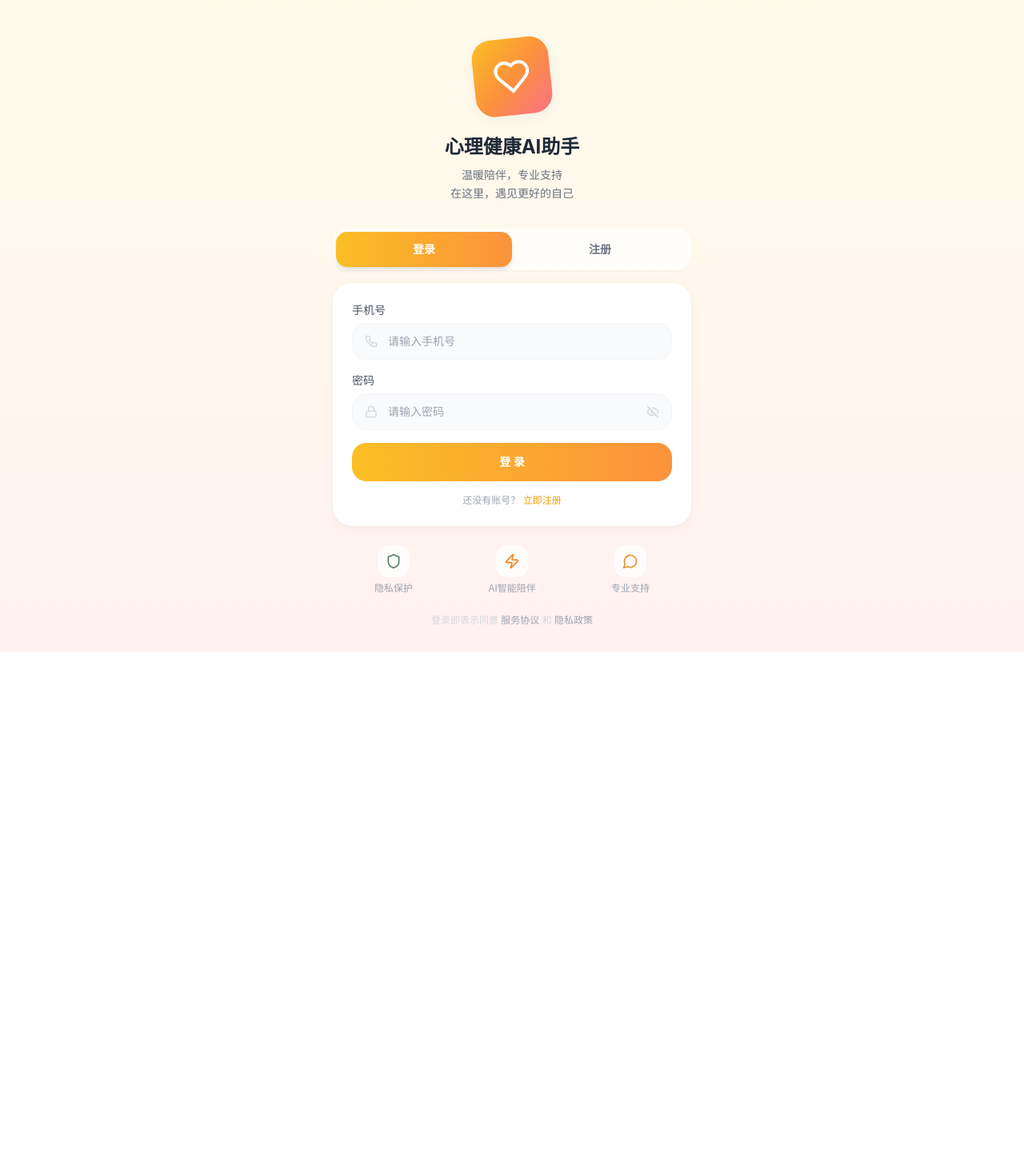
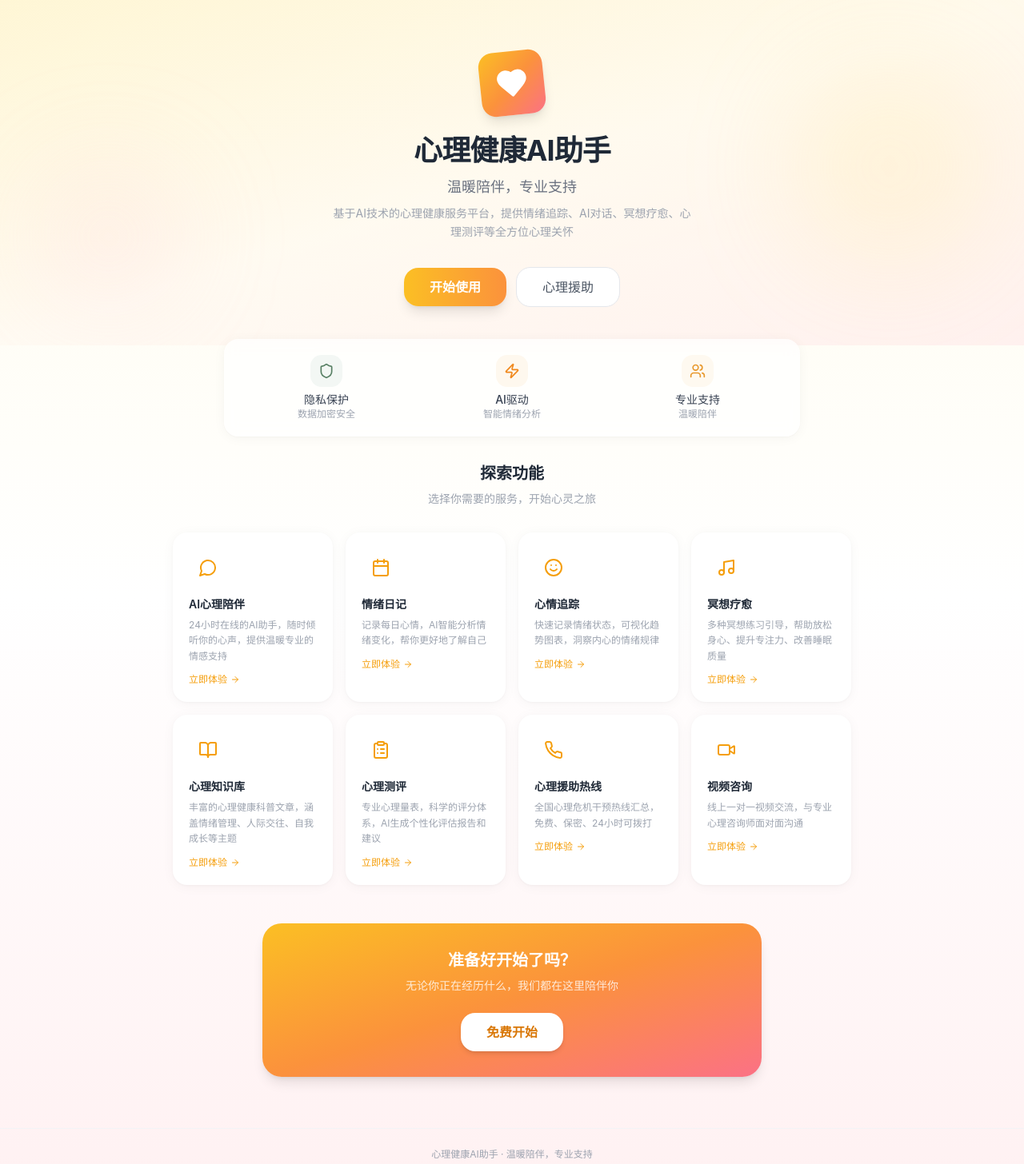
Before and after one commit to Yanyuan-2580/yanyuan, a Vue app in the folder client/: page /nav in a window 1280 px wide. Before the commit this address led to /login. Shown: the top 1456 px of the page at 80% size. Before the commit the page ends 816 px from the top, so only its background shows below. Built offline with nearby package versions, Linux system fonts and the light colour scheme.

Commit message:
v2.5.0 - 项目导航介绍页 /nav

```diff
--- /dev/null
+++ b/client/src/pages/NavPage.vue
@@ -0,0 +1,212 @@
+<script setup lang="ts">
+import { useRouter } from 'vue-router';
+import { Heart, MessageCircle, Calendar, BookOpen, Smile, ClipboardList, Music, Phone, Video, ArrowRight, Shield, Zap, Users } from 'lucide-vue-next';
+
+const router = useRouter();
+
+const features = [
+  {
+    icon: MessageCircle,
+    title: 'AI心理陪伴',
+    desc: '24小时在线的AI助手，随时倾听你的心声，提供温暖专业的情感支持',
+    color: 'from-amber-400 to-orange-400',
+    bg: 'from-amber-50 to-orange-50',
+    path: '/chat'
+  },
+  {
+    icon: Calendar,
+    title: '情绪日记',
+    desc: '记录每日心情，AI智能分析情绪变化，帮你更好地了解自己',
+    color: 'from-rose-400 to-pink-400',
+    bg: 'from-rose-50 to-pink-50',
+    path: '/diary'
+  },
+  {
+    icon: Smile,
+    title: '心情追踪',
+    desc: '快速记录情绪状态，可视化趋势图表，洞察内心的情绪规律',
+    color: 'from-emerald-400 to-teal-400',
+    bg: 'from-emerald-50 to-teal-50',
+    path: '/mood'
+  },
+  {
+    icon: Music,
+    title: '冥想疗愈',
+    desc: '多种冥想练习引导，帮助放松身心、提升专注力、改善睡眠质量',
+    color: 'from-calm-400 to-calm-500',
+    bg: 'from-calm-50 to-emerald-50',
+    path: '/meditation'
+  },
+  {
+    icon: BookOpen,
+    title: '心理知识库',
+    desc: '丰富的心理健康科普文章，涵盖情绪管理、人际交往、自我成长等主题',
+    color: 'from-sky-400 to-blue-400',
+    bg: 'from-sky-50 to-blue-50',
+    path: '/knowledge'
+  },
+  {
+    icon: ClipboardList,
+    title: '心理测评',
+    desc: '专业心理量表，科学的评分体系，AI生成个性化评估报告和建议',
+    color: 'from-violet-400 to-purple-400',
+    bg: 'from-violet-50 to-purple-50',
+    path: '/questionnaire'
+  },
+  {
+    icon: Phone,
+    title: '心理援助热线',
+    desc: '全国心理危机干预热线汇总，免费、保密、24小时可拨打',
+    color: 'from-rose-500 to-red-500',
+    bg: 'from-rose-50 to-red-50',
+    path: '/user/hotline'
+  },
+  {
+    icon: Video,
+    title: '视频咨询',
+    desc: '线上一对一视频交流，与专业心理咨询师面对面沟通',
+    color: 'from-indigo-400 to-blue-500',
+    bg: 'from-indigo-50 to-blue-50',
+    path: '/video'
+  }
+];
+
+const isLoggedIn = !!localStorage.getItem('accessToken');
+</script>
+
+<template>
+  <div class="min-h-screen bg-gradient-to-b from-amber-50 via-white to-rose-50">
+    <!-- Hero Section -->
+    <section class="relative overflow-hidden">
+      <div class="absolute inset-0 bg-gradient-to-br from-amber-100/60 via-orange-50/40 to-rose-100/50" />
+      <div class="absolute top-20 right-10 w-64 h-64 bg-amber-200/20 rounded-full blur-3xl" />
+      <div class="absolute bottom-10 left-10 w-48 h-48 bg-rose-200/20 rounded-full blur-3xl" />
+
+      <div class="relative max-w-4xl mx-auto px-6 pt-16 pb-12 text-center">
+        <!-- Logo -->
+        <div class="w-20 h-20 mx-auto mb-6 rounded-2xl bg-gradient-to-br from-amber-400 via-orange-400 to-rose-400 flex items-center justify-center shadow-lg transform -rotate-6 hover:rotate-0 transition-transform duration-700">
+          <Heart class="w-10 h-10 text-white" fill="white" />
+        </div>
+
+        <h1 class="text-3xl md:text-4xl font-bold text-gray-800 mb-3 tracking-tight">
+          心理健康AI助手
+        </h1>
+        <p class="text-gray-500 text-base md:text-lg max-w-lg mx-auto leading-relaxed mb-2">
+          温暖陪伴，专业支持
+        </p>
+        <p class="text-gray-400 text-sm max-w-md mx-auto leading-relaxed mb-8">
+          基于AI技术的心理健康服务平台，提供情绪追踪、AI对话、冥想疗愈、心理测评等全方位心理关怀
+        </p>
+
+        <!-- CTA Buttons -->
+        <div class="flex items-center justify-center gap-3">
+          <button
+            v-if="!isLoggedIn"
+            class="px-8 py-3 bg-gradient-to-r from-amber-400 to-orange-400 text-white font-semibold rounded-2xl shadow-lg hover:shadow-xl hover:scale-105 transition-all active:scale-95"
+            @click="router.push('/login')"
+          >
+            开始使用
+          </button>
+          <button
+            v-else
+            class="px-8 py-3 bg-gradient-to-r from-amber-400 to-orange-400 text-white font-semibold rounded-2xl shadow-lg hover:shadow-xl hover:scale-105 transition-all active:scale-95"
+            @click="router.push('/chat')"
+          >
+            进入对话
+          </button>
+          <button
+            class="px-8 py-3 bg-white text-gray-600 font-medium rounded-2xl border border-gray-200 hover:border-amber-200 hover:text-amber-600 hover:shadow-md transition-all active:scale-95"
+            @click="router.push('/user/hotline')"
+          >
+            心理援助
+          </button>
+        </div>
+      </div>
+    </section>
+
+    <!-- Trust Indicators -->
+    <section class="max-w-3xl mx-auto px-6 -mt-2 pb-8">
+      <div class="bg-white/70 backdrop-blur rounded-2xl p-5 shadow-card grid grid-cols-3 gap-4">
+        <div class="text-center">
+          <div class="w-10 h-10 mx-auto mb-1.5 rounded-xl bg-calm-50 flex items-center justify-center">
+            <Shield class="w-5 h-5 text-calm-500" />
+          </div>
+          <p class="text-sm font-medium text-gray-700">隐私保护</p>
+          <p class="text-xs text-gray-400">数据加密安全</p>
+        </div>
+        <div class="text-center">
+          <div class="w-10 h-10 mx-auto mb-1.5 rounded-xl bg-warm-50 flex items-center justify-center">
+            <Zap class="w-5 h-5 text-warm-500" />
+          </div>
+          <p class="text-sm font-medium text-gray-700">AI驱动</p>
+          <p class="text-xs text-gray-400">智能情绪分析</p>
+        </div>
+        <div class="text-center">
+          <div class="w-10 h-10 mx-auto mb-1.5 rounded-xl bg-primary-50 flex items-center justify-center">
+            <Users class="w-5 h-5 text-primary-500" />
+          </div>
+          <p class="text-sm font-medium text-gray-700">专业支持</p>
+          <p class="text-xs text-gray-400">温暖陪伴</p>
+        </div>
+      </div>
+    </section>
+
+    <!-- Feature Navigation -->
+    <section class="max-w-4xl mx-auto px-6 pb-12">
+      <div class="text-center mb-8">
+        <h2 class="text-xl font-bold text-gray-800 mb-2">探索功能</h2>
+        <p class="text-sm text-gray-400">选择你需要的服务，开始心灵之旅</p>
+      </div>
+
+      <div class="grid grid-cols-1 sm:grid-cols-2 lg:grid-cols-4 gap-4">
+        <div
+          v-for="feature in features"
+          :key="feature.title"
+          class="group bg-white rounded-2xl p-5 shadow-card hover:shadow-card-hover transition-all cursor-pointer hover:-translate-y-1"
+          @click="router.push(feature.path)"
+        >
+          <div :class="[feature.bg, 'w-12 h-12 rounded-xl flex items-center justify-center mb-3 group-hover:scale-110 transition-transform']">
+            <component :is="feature.icon" class="w-6 h-6 text-amber-500" />
+          </div>
+          <h3 class="font-semibold text-gray-800 text-sm mb-1.5">{{ feature.title }}</h3>
+          <p class="text-xs text-gray-400 leading-relaxed line-clamp-3">{{ feature.desc }}</p>
+          <div class="flex items-center gap-1 mt-3 text-xs font-medium text-amber-500">
+            立即体验 <ArrowRight class="w-3 h-3" />
+          </div>
+        </div>
+      </div>
+    </section>
+
+    <!-- Bottom CTA -->
+    <section class="max-w-2xl mx-auto px-6 pb-16 text-center">
+      <div class="bg-gradient-to-br from-amber-400 via-orange-400 to-rose-400 rounded-3xl p-8 text-white shadow-lg">
+        <h2 class="text-xl font-bold mb-2">准备好开始了吗？</h2>
+        <p class="text-white/80 text-sm mb-6">无论你正在经历什么，我们都在这里陪伴你</p>
+        <button
+          v-if="!isLoggedIn"
+          class="px-8 py-3 bg-white text-amber-600 font-semibold rounded-2xl shadow-md hover:shadow-xl hover:scale-105 transition-all active:scale-95"
+          @click="router.push('/login')"
+        >
+          免费开始
+        </button>
+        <button
+          v-else
+          class="px-8 py-3 bg-white text-amber-600 font-semibold rounded-2xl shadow-md hover:shadow-xl hover:scale-105 transition-all active:scale-95"
+          @click="router.push('/chat')"
+        >
+          去聊天
+        </button>
+      </div>
+    </section>
+
+    <!-- Footer -->
+    <footer class="border-t border-gray-100 py-6 text-center">
+      <p class="text-xs text-gray-400">
+        心理健康AI助手 · 温暖陪伴，专业支持
+      </p>
+      <p class="text-xs text-gray-300 mt-1">
+        AI心理支持不能替代专业诊断和治疗 · 如有严重困扰请寻求专业帮助
+      </p>
+    </footer>
+  </div>
+</template>
--- a/client/src/router/index.ts
+++ b/client/src/router/index.ts
@@ -124,6 +124,11 @@ const router = createRouter({
       component: () => import('@/pages/video/VideoCallPage.vue')
     },
     {
+      path: '/nav',
+      name: 'Nav',
+      component: () => import('@/pages/NavPage.vue')
+    },
+    {
       path: '/login',
       name: 'Login',
       component: () => import('@/pages/auth/AuthPage.vue')
@@ -145,7 +150,7 @@ router.beforeEach((to, from, next) => {
   const isLoggedIn = !!localStorage.getItem('accessToken');
 
   // Public routes
-  const publicRoutes = ['/login', '/register'];
+  const publicRoutes = ['/login', '/register', '/nav'];
   if (publicRoutes.includes(to.path)) {
     if (isLoggedIn) {
       next('/');
```
Also changed, not shown: 110 other files (tests, documents, lock files or other folders).
